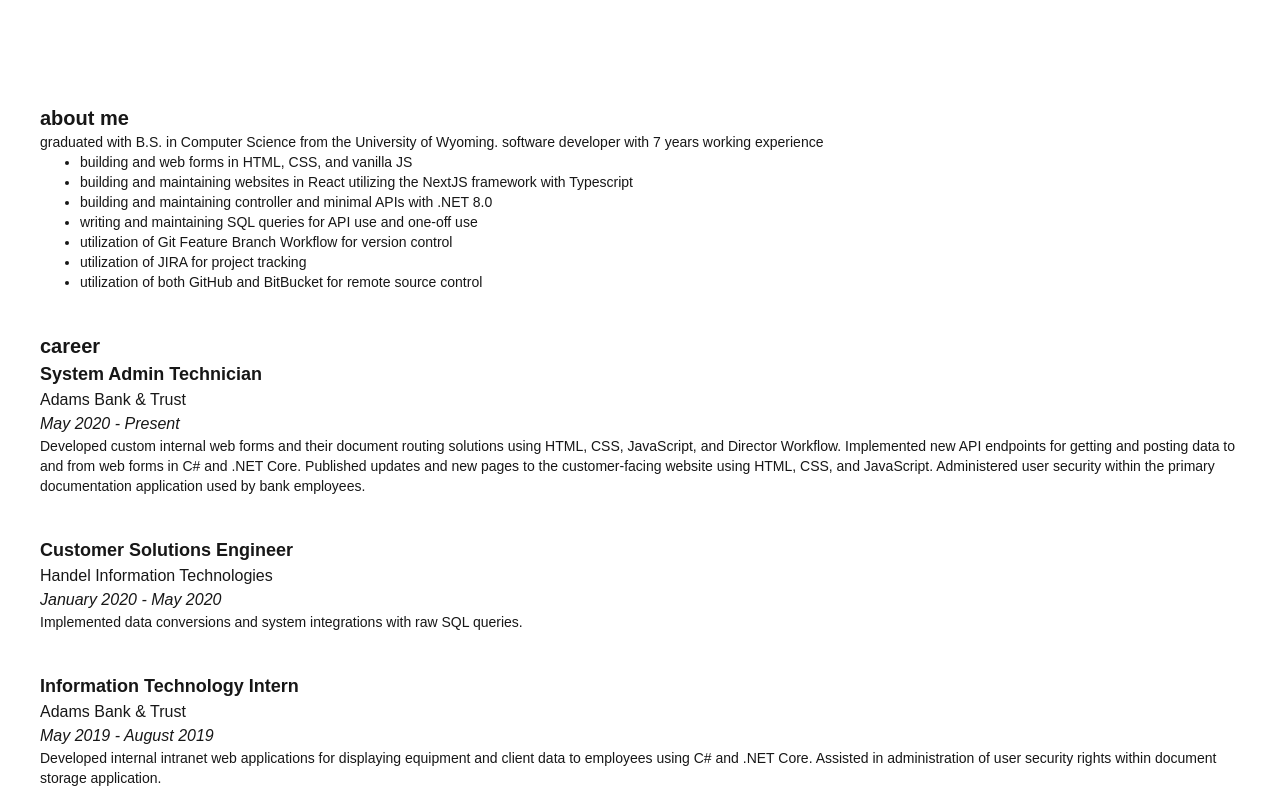
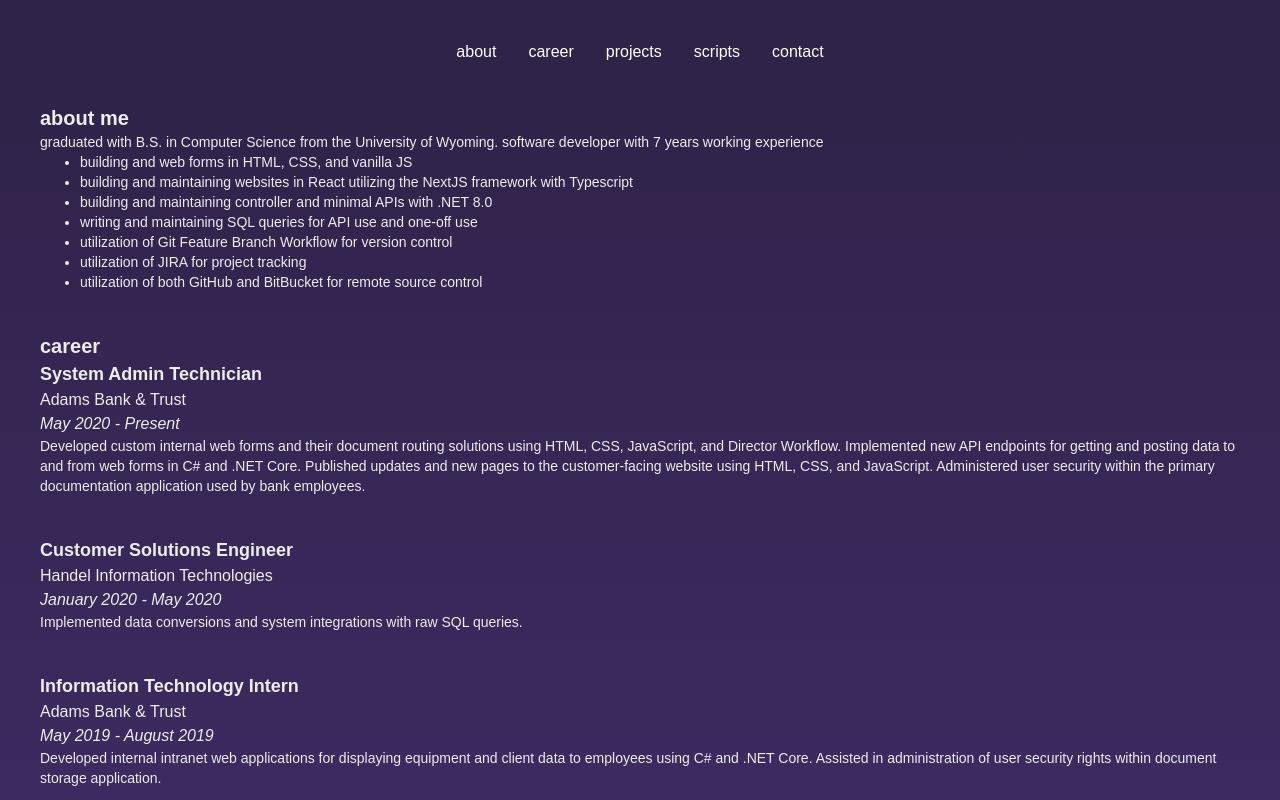
Before and after one commit to Tuttuhl/portfolio, a Next.js app: page / in a window 1280 px wide. Shown: the top 800 px of the page. Built offline with nearby package versions, Linux system fonts and the light colour scheme.

Commit message:
Changed background to purple gradient

```diff
--- a/app/globals.css
+++ b/app/globals.css
@@ -25,15 +25,8 @@
 }
 
 :root {
-  --background: #ffffff;
-  --foreground: #171717;
-}
-
-@media (prefers-color-scheme: dark) {
-  :root {
-    --background: #0a0a0a;
-    --foreground: #ededed;
-  }
+  --background: linear-gradient(to bottom, #2e2246, #4d3480);
+  --foreground: #ededed;
 }
 
 body {
```
